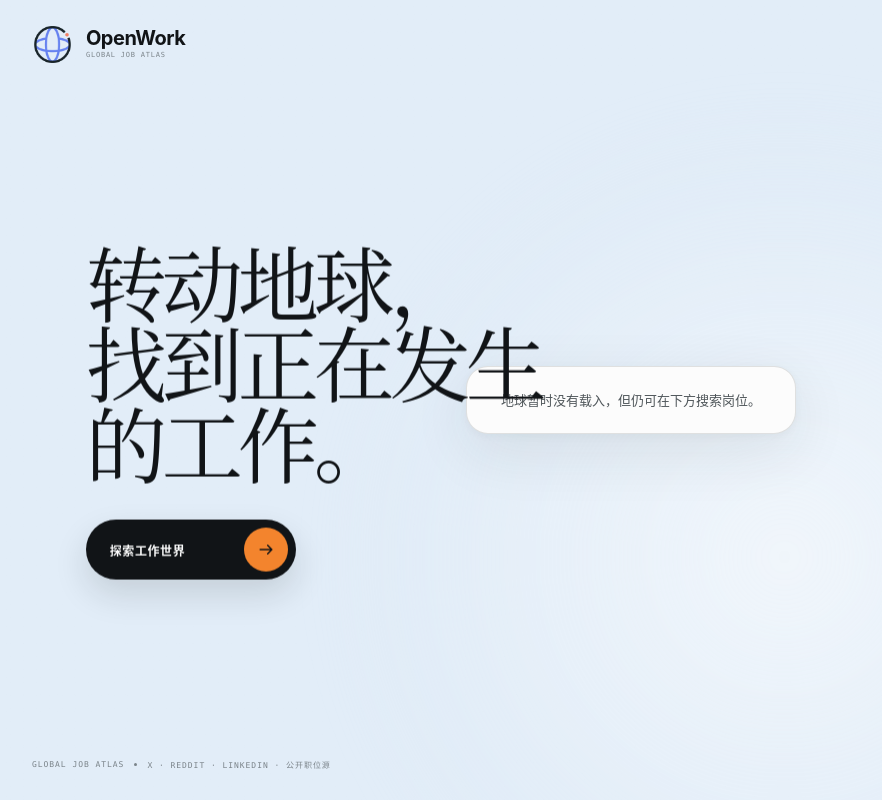
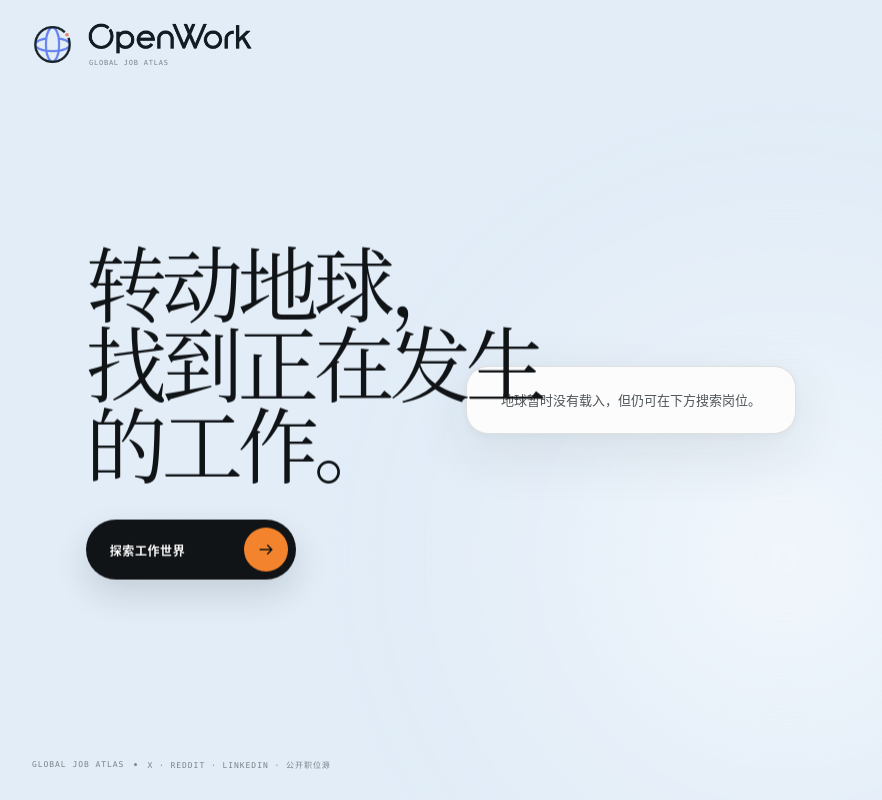
Before and after one commit to huangbai-AI/work-globe, a website: page index.html in a window 1280 px wide. Shown: the whole page, without its empty margins (9-891 px from the left). Drawn offline with nearby package versions, Linux system fonts and the light colour scheme.

Commit message:
替换生成式 OpenWork 文字标志

```diff
--- a/index.html
+++ b/index.html
@@ -9,7 +9,7 @@
     <link rel="icon" href="openwork-mark.png" type="image/png" />
     <link rel="preconnect" href="https://unpkg.com" />
     <link rel="preconnect" href="https://cdn.jsdelivr.net" />
-    <link rel="stylesheet" href="styles.css?v=20260722-tooltip-motion" />
+    <link rel="stylesheet" href="styles.css?v=20260722-generated-wordmark" />
     <script src="https://unpkg.com/globe.gl@2.46.1/dist/globe.gl.min.js"></script>
     <script src="data.js?v=20260722-reference-palette"></script>
     <script src="data-month.js"></script>
@@ -27,9 +27,9 @@
 
     <main class="app-shell">
       <header class="app-header">
-        <a class="wordmark" id="home-link" href="index.html" aria-label="返回首页">
+        <a class="wordmark" id="home-link" href="index.html" aria-label="OpenWork，返回首页">
           <span class="wordmark-mark" aria-hidden="true"><img src="openwork-mark.png" alt="" /></span>
-          <span class="wordmark-copy"><b>OpenWork</b><small>Global Job Atlas</small></span>
+          <span class="wordmark-copy"><img class="wordmark-type" src="openwork-wordmark.png" alt="" /><small>Global Job Atlas</small></span>
         </a>
       </header>
 
--- a/scripts/build_xhs_tool.mjs
+++ b/scripts/build_xhs_tool.mjs
@@ -188,7 +188,8 @@ async function main() {
     ["world-data.js", `(function(){\"use strict\";window.WORLD_COUNTRIES=${JSON.stringify(features)};})();\n`],
     ["explore.js", makeOfflineApp(sourceApp)],
     ["icon.svg", await fs.readFile(path.join(source, "icon.svg"), "utf8")],
-    ["openwork-mark.png", await fs.readFile(path.join(root, "openwork-mark.png"))]
+    ["openwork-mark.png", await fs.readFile(path.join(root, "openwork-mark.png"))],
+    ["openwork-wordmark.png", await fs.readFile(path.join(root, "openwork-wordmark.png"))]
   ]);
 
   assertOfflineBundle(outputFiles);
--- a/styles.css
+++ b/styles.css
@@ -188,17 +188,17 @@ input:focus-visible {
 
 .wordmark-copy {
   display: grid;
-  gap: 2px;
+  gap: 3px;
 }
 
-.wordmark-copy b {
-  font-size: 20px;
-  font-weight: 680;
-  line-height: 0.98;
-  letter-spacing: -0.025em;
+.wordmark-type {
+  display: block;
+  width: 168px;
+  height: auto;
 }
 
 .wordmark-copy small {
+  padding-left: 3px;
   color: var(--ink-faint);
   font-family: var(--mono);
   font-size: 7px;
@@ -1154,7 +1154,7 @@ input:focus-visible {
   .app-header { height: 72px; padding: env(safe-area-inset-top, 0px) 19px 0; }
   .wordmark { gap: 9px; }
   .wordmark-mark { width: 37px; height: 37px; }
-  .wordmark-copy b { font-size: 16px; }
+  .wordmark-type { width: 134px; }
   .wordmark-copy small { display: none; }
 
   .landing-copy {
```
Also changed, not shown: tests/smoke.mjs (+2 -1 lines), openwork-wordmark.png (added).
